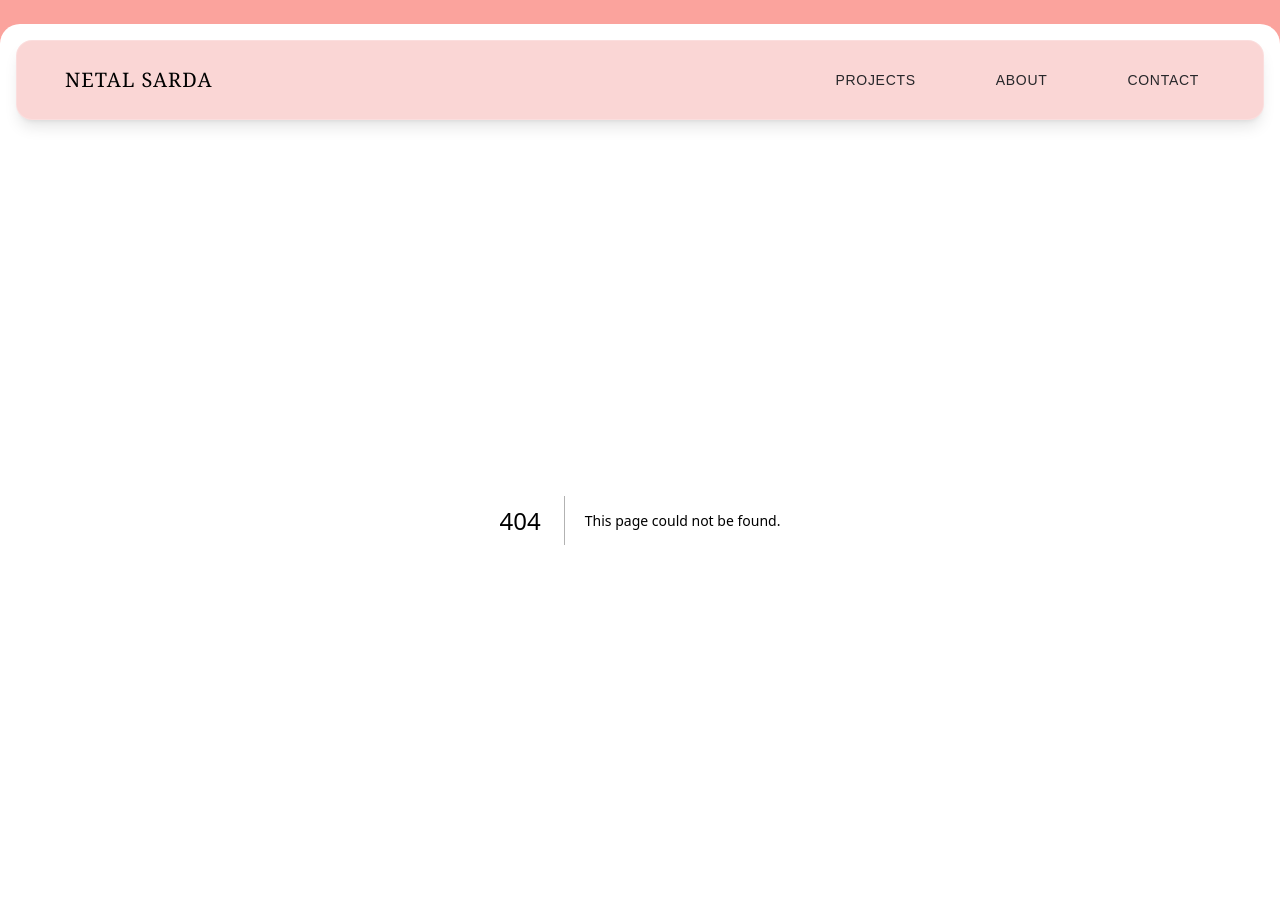
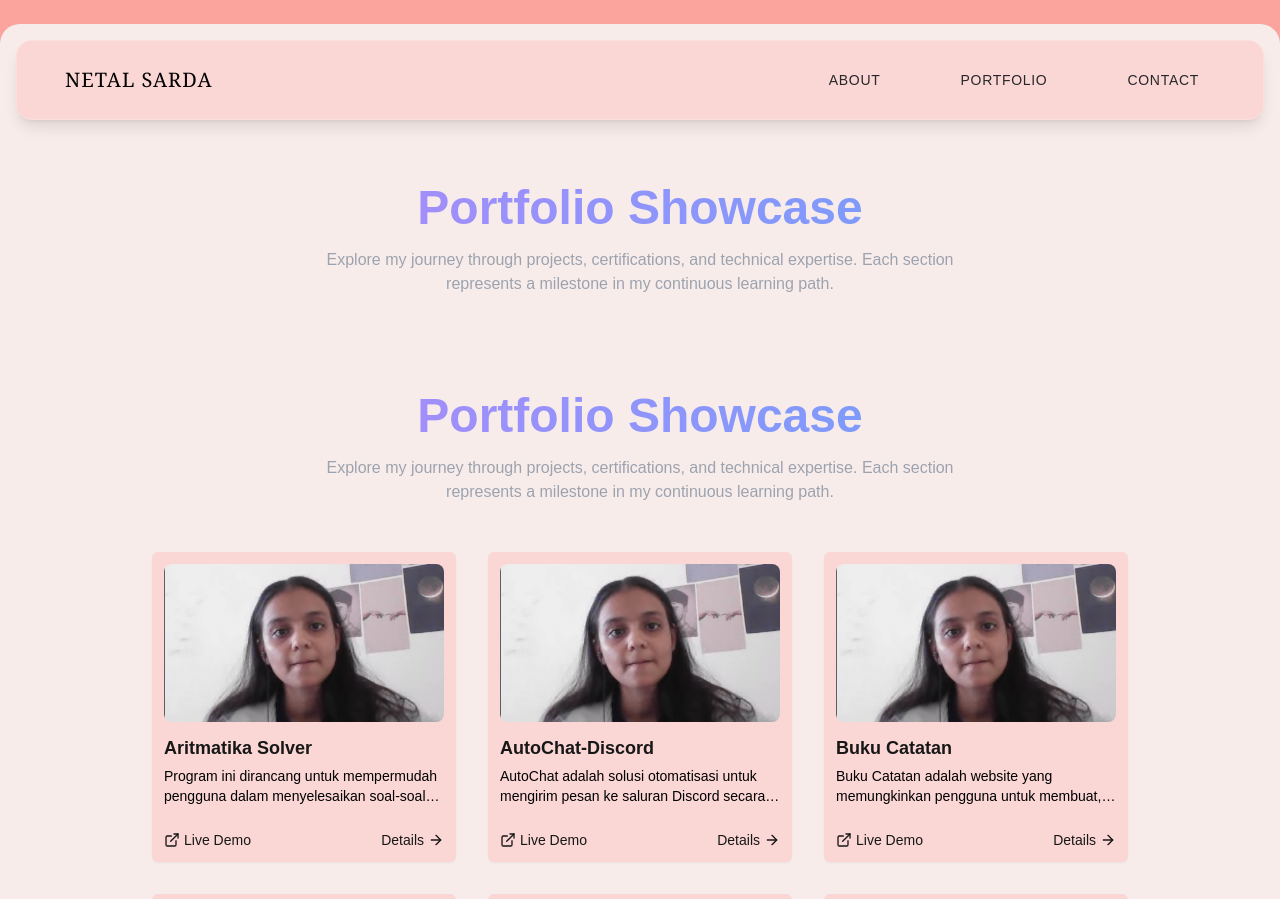
Before and after one commit to NetalSarda/my-portfolio, a Next.js app: page /portfolio in a window 1280 px wide. Before the commit this address had no page. Shown: the top 899 px of the page. Built offline with nearby package versions, Linux system fonts and the light colour scheme.

Commit message:
added the portfolio page and project details

```diff
--- /dev/null
+++ b/src/app/portfolio/[id]/page.jsx
@@ -0,0 +1,128 @@
+import Link from "next/link";
+import React from "react";
+import { ChevronLeft, ExternalLink, Github } from "lucide-react";
+import Image from "next/image";
+
+export function Card({ className, children, ...props }) {
+  return (
+    <div
+      className={`rounded-md border bg-popover text-popover-foreground shadow-sm ${className}`}
+      {...props}
+    >
+      {children}
+    </div>
+  );
+}
+
+const technologies = [
+  "React.JS",
+  "AOS",
+  "TailwindCSS",
+  "Material UI",
+  "Python",
+  "Firebase",
+  "SpeedyANTZ",
+  "Vue",
+];
+
+const features = [
+  "Customize the message content as needed",
+  "Send messages to multiple Discord channels simultaneously",
+  "Set custom delay intervals between messages for controlled messaging",
+  "AutoChat runs non-stop to ensure continuous messaging",
+];
+
+const page = () => {
+  return (
+    <div className="min-h-screen bg-black text-white p-8">
+      <div className="container mx-auto px-4 py-8">
+        <div className="mb-8">
+          <Link
+            href="/"
+            className="inline-flex items-center text-sm text-gray-400 hover:text-gray-300 transition-colors"
+          >
+            <ChevronLeft className="w-4 h-4 mr-1" />
+            Back
+          </Link>
+        </div>
+
+        <div className="space-y-8">
+          <div>
+            <h1 className="text-4xl font-bold mb-4">AutoChat-Discord</h1>
+            <p className="text-gray-400 max-w-3xl">
+              AutoChat adalah solusi otomatisasi untuk mengirim pesan ke saluran
+              Discord secara terjadwal. Program ini berjalan 24/7, memungkinkan
+              pengiriman pesan otomatis tanpa intervensi manual, sehingga
+              memudahkan proses serta komunikasi di Discord secara efisien.
+            </p>
+          </div>
+
+          <div className="grid grid-cols-1 md:grid-cols-2 gap-6">
+            <Card className="bg-gray-900/50 border-gray-800">
+              <div className="p-6">
+                <Image
+                  src="/placeholder.svg?height=400&width=600"
+                  alt="AutoChat-Discord Preview"
+                  width={600}
+                  height={400}
+                  className="rounded-lg"
+                />
+              </div>
+            </Card>
+
+            <div className="space-y-6">
+              <div>
+                <h2 className="text-xl font-semibold mb-4">Key Features</h2>
+                <ul className="space-y-3">
+                  {features.map((feature, index) => (
+                    <li key={index} className="flex items-start">
+                      <span className="text-yellow-400 mr-2">•</span>
+                      <span className="text-gray-300">{feature}</span>
+                    </li>
+                  ))}
+                </ul>
+              </div>
+
+              <div>
+                <h2 className="text-xl font-semibold mb-4">
+                  Technologies Used
+                </h2>
+                <div className="flex flex-wrap gap-2">
+                  {technologies.map((tech) => {
+                    return (
+                      <div
+                        className="inline-flex items-center rounded-full border px-2.5 py-0.5 text-xs font-semibold transition-colors focus:outline-none focus:ring-2 focus:ring-ring focus:ring-offset-2 border-transparent hover:bg-secondary/80 bg-gray-800 text-gray-300"
+                        data-v0-t="badge"
+                      >
+                        {tech}
+                      </div>
+                    );
+                  })}
+                </div>
+              </div>
+
+              <div className="flex gap-4">
+                <Link
+                  href="#"
+                  className="inline-flex items-center px-4 py-2 rounded-lg bg-blue-600 hover:bg-blue-700 transition-colors"
+                >
+                  <ExternalLink className="w-4 h-4 mr-2" />
+                  Live Demo
+                </Link>
+                <Link
+                  href="#"
+                  className="inline-flex items-center px-4 py-2 rounded-lg bg-gray-800 hover:bg-gray-700 transition-colors"
+                >
+                  <Github className="w-4 h-4 mr-2" />
+                  GitHub
+                </Link>
+              </div>
+            </div>
+          </div>
+        </div>
+      </div>
+    </div>
+  );
+};
+
+export default page;
--- /dev/null
+++ b/src/app/portfolio/page.jsx
@@ -0,0 +1,36 @@
+import ProjectCards from "@/components/Portfolio/ProjectCard";
+import React from "react";
+
+const page = () => {
+  return (
+    <>
+    <div className="container mx-auto px-4 py-8 mt-8">
+        <div className="text-center space-y-4">
+          <h1 className="text-4xl md:text-5xl font-bold bg-gradient-to-r from-purple-400 to-blue-400 bg-clip-text text-transparent">
+            Portfolio Showcase
+          </h1>
+          <p className="text-gray-400 max-w-2xl mx-auto">
+            Explore my journey through projects, certifications, and technical
+            expertise. Each section represents a milestone in my continuous
+            learning path.
+          </p>
+        </div>
+      </div>
+      <div className="container mx-auto px-4 py-8 mt-8">
+        <div className="text-center space-y-4">
+          <h1 className="text-4xl md:text-5xl font-bold bg-gradient-to-r from-purple-400 to-blue-400 bg-clip-text text-transparent">
+            Portfolio Showcase
+          </h1>
+          <p className="text-gray-400 max-w-2xl mx-auto">
+            Explore my journey through projects, certifications, and technical
+            expertise. Each section represents a milestone in my continuous
+            learning path.
+          </p>
+        </div>
+      </div>
+      <ProjectCards />
+    </>
+  );
+};
+
+export default page;
--- a/src/app/projects/page.jsx
+++ /dev/null
@@ -1,20 +0,0 @@
-"use client"
-import Footer from "@/components/Footer";
-import ProjectCard from "@/components/Project/ProjectCard";
-import React from "react";
-
-const page = () => {
-
-  return (
-    <>
-      <div className="flex justify-center items-center flex-col w-full">
-        {["1", "2", "3"].map((el) => {
-          return <ProjectCard key={el} />;
-        })}
-      </div>
-      <Footer />
-    </>
-  );
-};
-
-export default page;
--- a/src/components/Home/Hero.jsx
+++ b/src/components/Home/Hero.jsx
@@ -49,7 +49,7 @@ const CursorFollower = ({ isHovered, setIsHovered }) => {
 const HeroLarge = ({ isHovered, setIsHovered }) => {
   const { clicked, setClicked } = useConfig();
   const duration = 2;
-  const stiffness = 75
+  const stiffness = 75;
 
   return (
     <>
@@ -57,7 +57,13 @@ const HeroLarge = ({ isHovered, setIsHovered }) => {
         <div className="flex h-full lg:flex-row flex-col lg:h-1/2 w-full">
           {/* First Div */}
           <motion.div
-            initial={{ x: "225%", y: "50%", scale: 0.7, opacity: 0 }}
+            initial={{
+              x: "225%",
+              y: "50%",
+              scale: 0.7,
+              opacity: 0,
+              width: "25%",
+            }}
             animate={{
               x: clicked ? "225%" : "0%",
               y: clicked ? "50%" : "0%",
@@ -76,11 +82,18 @@ const HeroLarge = ({ isHovered, setIsHovered }) => {
 
           {/* Second Div (Triggers Animation) */}
           <motion.div
-            initial={{ x: "125%", y: "50%", opacity: 1 }}
+            initial={{
+              x: "125%",
+              width: "25%",
+              y: "50%",
+              opacity: 1,
+              border: "10px solid #fad6d5",
+            }}
             animate={{
               x: clicked ? "125%" : "0%",
               y: clicked ? "50%" : "0%",
               width: clicked ? "25%" : "40%",
+              border: clicked ? "10px solid #fad6d5" : "none",
             }}
             transition={{
               type: "spring",
@@ -88,13 +101,13 @@ const HeroLarge = ({ isHovered, setIsHovered }) => {
               damping: 20,
               duration: duration,
             }}
-            className="bg-green-500 [var(--card-bg)] m-2 rounded-lg z-30 bigger-cursor"
+            className="bg-transparent m-2 rounded-2xl overflow-hidden z-30 bigger-cursor"
             onClick={() => setClicked(false)}
             onMouseEnter={() => setIsHovered(true)}
             onMouseLeave={() => setIsHovered(false)}
           >
             <img
-              className="h-full w-full object-cover"
+              className="h-full w-full object-cover rounded-lg overflow-hidden"
               src="/images/profile-photo.jpg"
             />
           </motion.div>
--- a/src/components/Navbar.jsx
+++ b/src/components/Navbar.jsx
@@ -32,8 +32,8 @@ export default function Navbar() {
 
         <nav className="flex items-center gap-8 md:gap-12">
           {[
-            { href: "/projects", label: "PROJECTS" },
             { href: "/about", label: "ABOUT" },
+            { href: "/portfolio", label: "PORTFOLIO" },
             { href: "/contact", label: "CONTACT" },
           ].map(({ href, label }, index) => (
             <Link
--- /dev/null
+++ b/src/components/Portfolio/ProjectCard.jsx
@@ -0,0 +1,107 @@
+import Link from "next/link";
+import Image from "next/image";
+import { ArrowRight, ExternalLink } from "lucide-react";
+
+const projects = [
+  {
+    id: "aritmatika-solver",
+    title: "Aritmatika Solver",
+    description:
+      "Program ini dirancang untuk mempermudah pengguna dalam menyelesaikan soal-soal Aritmatika secara otomatis...",
+    image: "/images/profile-photo.jpg",
+  },
+  {
+    id: "autochat-discord",
+    title: "AutoChat-Discord",
+    description:
+      "AutoChat adalah solusi otomatisasi untuk mengirim pesan ke saluran Discord secara terjadwal. Pengguna dapat...",
+    image: "/images/profile-photo.jpg",
+  },
+  {
+    id: "buku-catatan",
+    title: "Buku Catatan",
+    description:
+      "Buku Catatan adalah website yang memungkinkan pengguna untuk membuat, menyimpan, dan mengelola...",
+    image: "/images/profile-photo.jpg",
+  },
+  {
+    id: "aritmatika-solver",
+    title: "Aritmatika Solver",
+    description:
+      "Program ini dirancang untuk mempermudah pengguna dalam menyelesaikan soal-soal Aritmatika secara otomatis...",
+    image: "/images/profile-photo.jpg",
+  },
+  {
+    id: "autochat-discord",
+    title: "AutoChat-Discord",
+    description:
+      "AutoChat adalah solusi otomatisasi untuk mengirim pesan ke saluran Discord secara terjadwal. Pengguna dapat...",
+    image: "/images/profile-photo.jpg",
+  },
+  {
+    id: "buku-catatan",
+    title: "Buku Catatan",
+    description:
+      "Buku Catatan adalah website yang memungkinkan pengguna untuk membuat, menyimpan, dan mengelola...",
+    image: "/images/profile-photo.jpg",
+  },
+];
+
+export function Card({ className, children, ...props }) {
+  return (
+    <div
+      className={`rounded-md shadow-sm transition-transform duration-300 ease-in-out hover:scale-105 ${className}`}
+      {...props}
+    >
+      {children}
+    </div>
+  );
+}
+
+export default function ProjectCards() {
+  return (
+    <div className="flex flex-wrap justify-center w-full gap-8 p-4 px-8">
+      {projects.map((project, index) => (
+        <Card
+          key={index}
+          className="bg-[var(--card-bg)] max-w-[25%]"
+        >
+          <div className="p-3 space-y-3">
+            <div className="relative aspect-[16/9] rounded-lg overflow-hidden">
+              <Image
+                src={project.image || "/placeholder.svg"}
+                alt={project.title}
+                fill
+                className="object-cover"
+              />
+            </div>
+            <div className="space-y-1">
+              <h3 className="text-lg font-semibold text-[var(--foreground)]">
+                {project.title}
+              </h3>
+              <p className="text-sm text-[var(--text-color)] line-clamp-2">
+                {project.description}
+              </p>
+            </div>
+            <div className="flex items-center justify-between pt-3">
+              <Link
+                href="#"
+                className="inline-flex items-center text-sm text-[var(--foreground)] hover:text-[var(--text-color)] transition-colors"
+              >
+                <ExternalLink className="w-4 h-4 mr-1" />
+                Live Demo
+              </Link>
+              <Link
+                href={`/portfolio/${project.id}`}
+                className="inline-flex items-center text-sm text-[var(--foreground)] hover:text-[var(--text-color)] transition-colors"
+              >
+                Details
+                <ArrowRight className="w-4 h-4 ml-1" />
+              </Link>
+            </div>
+          </div>
+        </Card>
+      ))}
+    </div>
+  );
+}
```
